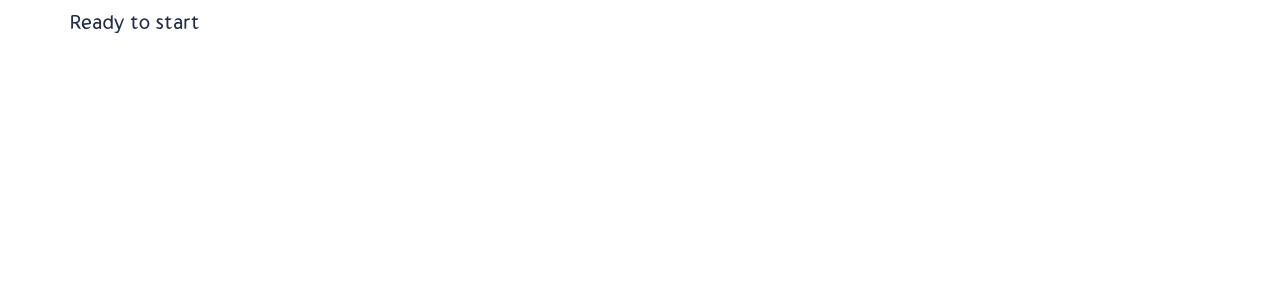
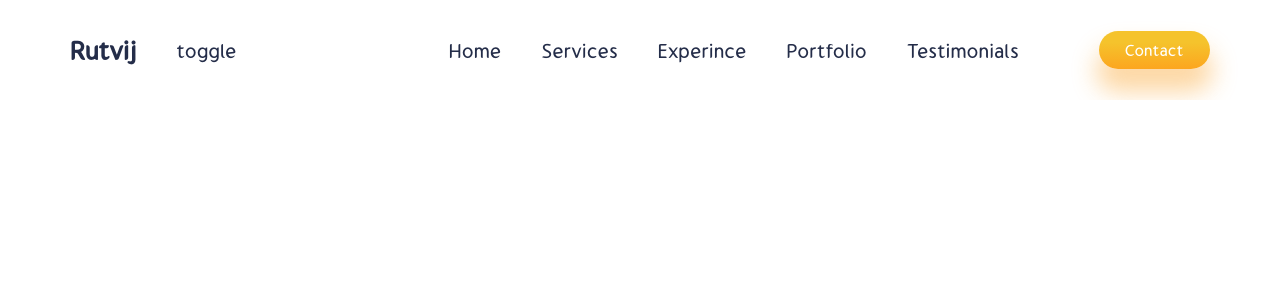
Before and after one commit to rutvij-fsd/rutvij_portfolio, a React (Create React App) app: page / in a window 1280 px wide. Shown: the top 300 px of the page. Built offline with nearby package versions, Linux system fonts and the light colour scheme.

Commit message:
NavBar with Styling

```diff
--- a/src/App.css
+++ b/src/App.css
@@ -16,3 +16,20 @@
     overflow: hidden;
     color: var(--black);
 }
+
+.button{
+  border-radius: 34px;
+  border: none;
+  color: white;
+  font-size: 16px;
+  padding: 10px 26px;
+  background: linear-gradient(180deg, var(--yellow) 30%, var(--orange) 99%);
+  box-shadow: 0px 20px 24px 3px rgba(251, 161, 40, 0.42);
+}
+
+.button:hover{
+  background: white;
+  cursor: pointer;
+  color: var(--orange);
+  border: 1px solid var(--orange);
+}
--- a/src/App.js
+++ b/src/App.js
@@ -1,9 +1,10 @@
 import './App.css';
+import Navbar from './Component/Navbar/Navbar';
 
 function App() {
   return (
     <div className="App">
-     Ready to start
+     <Navbar/>
     </div>
   );
 }
--- /dev/null
+++ b/src/Component/Navbar/Navbar.css
@@ -0,0 +1,46 @@
+.n-wrapper{
+    height: 10vh;
+    display: flex;
+    justify-content: space-between;
+}
+
+.n-left{
+    flex:1;
+    align-items: center;
+    display: flex;
+    gap: 2rem;
+}
+
+.n-name{
+    font-size: 1.3rem;
+    font-weight: bold;
+}
+
+.n-right{
+    display: flex;
+    flex:1;
+    align-items: center;
+    justify-content: center;
+    font-weight: 400;
+
+}
+
+.n-list{
+    flex:10;
+}
+
+.n-list>ul{
+    display: flex;
+    gap:2rem;
+    margin-right: 4rem;
+}
+
+.n-list>ul>li:hover{
+    cursor: pointer;
+    color: var(--orange);
+
+}
+
+.n-button{
+    flex:2;
+}
--- /dev/null
+++ b/src/Component/Navbar/Navbar.jsx
@@ -0,0 +1,29 @@
+import React from 'react'
+import './Navbar.css'
+
+function Navbar() {
+  return (
+    <div className="n-wrapper">
+        <div className="n-left">
+            <div className="n-name">Rutvij</div>
+            <span>toggle</span>
+        </div>
+        <div className="n-right">
+            <div className="n-list">
+                <ul style={{listStyleType:'none'}}>
+                    <li>Home</li>
+                    <li>Services</li>
+                    <li>Experince</li>
+                    <li>Portfolio</li>
+                    <li>Testimonials</li>
+                </ul>
+            </div>
+            <button className="button n-button">
+                Contact
+            </button>
+        </div>
+    </div>
+  )
+}
+
+export default Navbar
```
